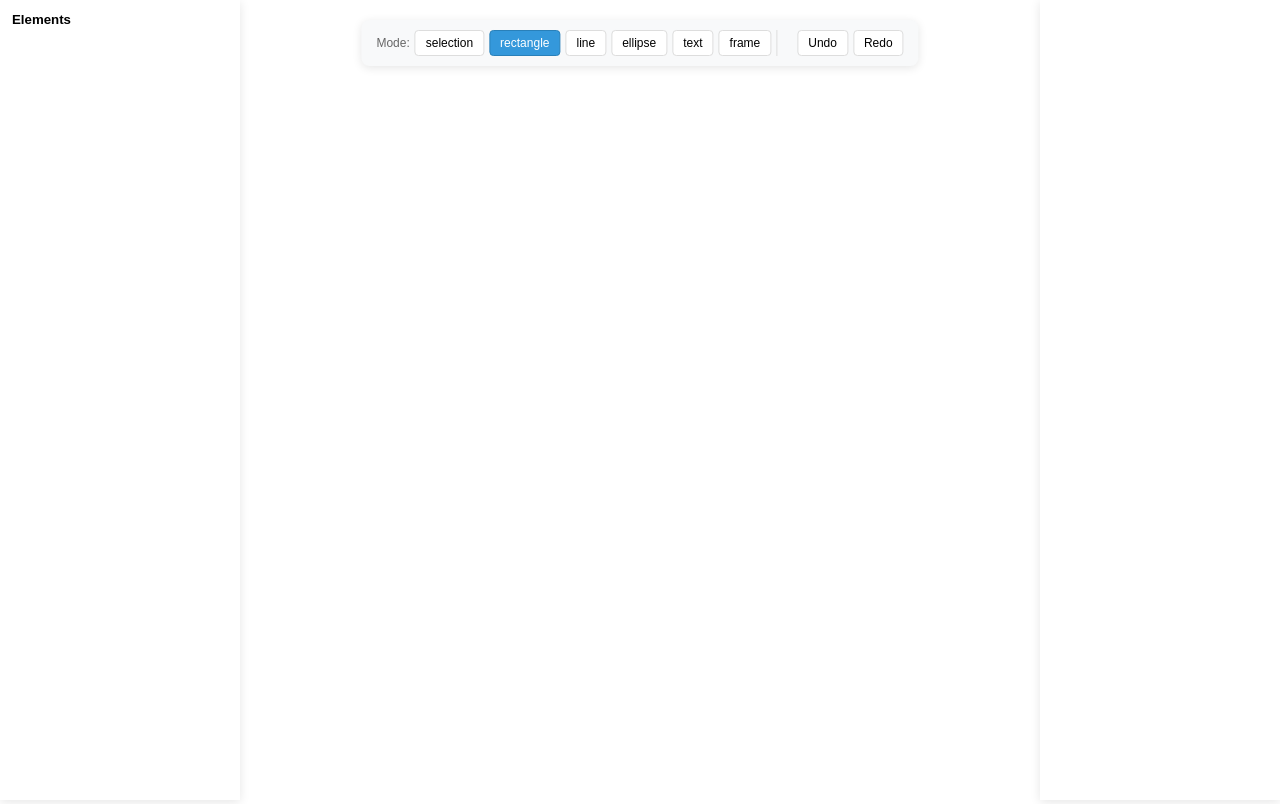
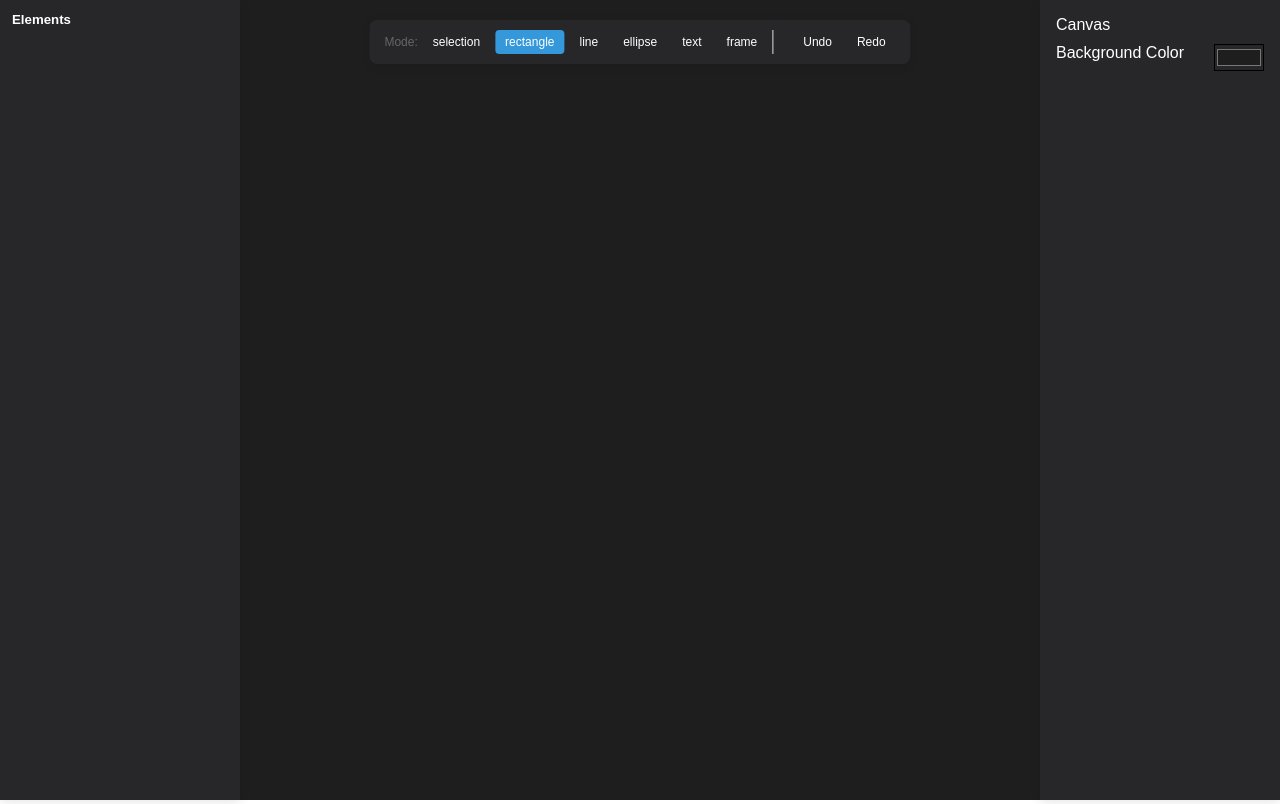
Before and after one commit to hc-b666/sketchvue, a Vue app: page / in a window 1280 px wide. Built offline with nearby package versions, Linux system fonts and the light colour scheme.

Commit message:
fix: some bugs

```diff
--- a/src/Canvas2.vue
+++ b/src/Canvas2.vue
@@ -12,7 +12,6 @@ import {
   positionWithinElement,
   resizedCoordinates,
 } from './utils/coordinates';
-import { generateHTML2 } from './utils/generateHTML';
 
 String.prototype.toCapitalize = function () {
   return this.charAt(0).toUpperCase() + this.slice(1).toLowerCase();
@@ -46,6 +45,9 @@ const selectedElement2 = ref(null);
 const panOffset = ref({ x: 0, y: 0 });
 const startPanMousePos = ref({ x: 0, y: 0 });
 const shiftPressed = ref(false);
+const canvaBgColor = ref('#1e1e1e');
+const lastHoveredElement = ref(null);
+const lastHoveredOriginalOptions = ref(null);
 
 onMounted(() => {
   ctx = canvas.value.getContext('2d');
@@ -97,6 +99,27 @@ watch(
   deep: true,
 }
 );
+watch(
+  () => selectedElement2.value?.canvasShape?.options?.strokeStyle,
+  (newstrokeStyle) => {
+    if (
+      selectedElement2.value &&
+      typeof selectedElement2.value.id === 'number' &&
+      selectedElement2.value.canvasShape &&
+      newstrokeStyle !== undefined
+    ) {
+      const idx = selectedElement2.value.id;
+      const currentElements = elements.value;
+      if (currentElements && currentElements[idx]) {
+        const { x1, y1, x2, y2, type, shapeNumber } = currentElements[idx];
+        updateElement(idx, x1, y1, x2, y2, type, shapeNumber, { strokeStyle: newstrokeStyle });
+      }
+    }
+  }, {
+  deep: true,
+}
+);
+
 
 const undoredo = (e) => {
   if ((e.metaKey || e.ctrlKey) && e.key === 'z') undo();
@@ -174,16 +197,34 @@ function drawElement(drawer, element) {
   switch (element.type) {
     case 'line':
     case 'rectangle':
-    case 'ellipse':
       const options = { ...(element.canvasShape.options || {}) };
       if (isSelected) {
-        options.strokeStyle = "blue";
-        options.lineWidth = 4;
+        options.strokeStyle = '#3498db';
+        options.lineWidth = 2;
       }
       drawer.draw({ ...element.canvasShape, options });
       break;
+    case 'ellipse':
+      const ellipseOptions = { ...(element.canvasShape.options || {}) };
+      if (isSelected && selectedElement2.value.type === 'ellipse') {
+        ellipseOptions.strokeStyle = '#3498db';
+        ellipseOptions.lineWidth = 2;
+        ellipseOptions.outsideRect = {
+          x: element.x1,
+          y: element.y1,
+          width: element.x2 - element.x1,
+          height: element.y2 - element.y1,
+        };
+      }
+      drawer.draw({ ...element.canvasShape, options: ellipseOptions });
+      break;
     case 'frame':
-      drawer.draw(element.canvasShape, { title: element.title });
+      const frameOptions = { ...(element.canvasShape.options || {}) };
+      if (isSelected) {
+        frameOptions.strokeStyle = 'blue';
+        frameOptions.lineWidth = 2;
+      }
+      drawer.draw({ ...element.canvasShape, options: frameOptions }, { title: element.title });
       break;
     case 'text':
       ctx.textBaseline = 'top';
@@ -495,6 +536,50 @@ function handleMousemove(e) {
     if (canvas.value) {
       canvas.value.style.cursor = element ? cursorForPosition(element.position) : 'default';
     }
+
+    if (
+      lastHoveredElement.value &&
+      (!element || element.id !== lastHoveredElement.value.id)
+    ) {
+      const prev = elements.value[lastHoveredElement.value.id];
+      if (prev && prev.canvasShape && prev.canvasShape.options && lastHoveredOriginalOptions.value) {
+        updateElement(
+          prev.id,
+          prev.x1,
+          prev.y1,
+          prev.x2,
+          prev.y2,
+          prev.type,
+          prev.shapeNumber,
+          { ...prev.canvasShape.options, ...lastHoveredOriginalOptions.value }
+        );
+      }
+      lastHoveredElement.value = null;
+      lastHoveredOriginalOptions.value = null;
+    }
+
+    if (element && (!lastHoveredElement.value || element.id !== lastHoveredElement.value.id)) {
+      lastHoveredElement.value = { ...element };
+      lastHoveredOriginalOptions.value = {
+        strokeStyle: element.canvasShape.options?.strokeStyle,
+        lineWidth: element.canvasShape.options?.lineWidth,
+      };
+      const hoverOptions = {
+        ...element.canvasShape.options,
+        strokeStyle: '#3498db',
+        lineWidth: 2,
+      };
+      updateElement(
+        element.id,
+        element.x1,
+        element.y1,
+        element.x2,
+        element.y2,
+        element.type,
+        element.shapeNumber,
+        hoverOptions
+      );
+    }
   }
 }
 
@@ -660,13 +745,18 @@ function setSelectedElement(el) {
             <input id="fillStyle" type="color" :value="selectedElement2.canvasShape.options.fillStyle"
               @input="e => { selectedElement2.canvasShape.options.fillStyle = e.target.value }" />
           </div>
+          <div class="sidebar-right-content_layout_items">
+            <label for="strokeStyle">Stroke Style</label>
+            <input id="strokeStyle" type="color" :value="selectedElement2.canvasShape.options.strokeStyle"
+              @input="e => { selectedElement2.canvasShape.options.strokeStyle = e.target.value }" />
+          </div>
         </div>
       </div>
 
       <!-- canvas -->
       <div v-else class="sidebar-right-content">
-        <!-- <span>Canvas</span>
-        <div class="sidebar-right-content_position">
+        <span>Canvas</span>
+        <!-- <div class="sidebar-right-content_position">
           <h5>Position</h5>
           <div class="sidebar-right-content_position_items">
             <p>X: {{ selectedElement2.canvasShape.x }}</p>
@@ -686,11 +776,16 @@ function setSelectedElement(el) {
           </div>
         </div> -->
 
+        <div class="sidebar-right-content_layout_items">
+          <label for="bgColor">Background Color</label>
+          <input id="bgColor" type="color" :value="canvaBgColor" @input="e => { canvaBgColor = e.target.value }" />
+        </div>
+
       </div>
 
     </aside>
 
-    <canvas id="canvas" ref="canvas"></canvas>
+    <canvas id="canvas" ref="canvas" :style="{ backgroundColor: canvaBgColor }"></canvas>
     <textarea v-if="action === 'writing'" ref="textarea" :value="selectedElement?.text || ''"
       @input="e => { if (selectedElement) selectedElement.text = e.target.value }" @blur="handleBlur" :style="{
         position: 'absolute',
@@ -715,6 +810,7 @@ function setSelectedElement(el) {
 }
 
 #sidebar-left {
+  color: white;
   width: 240px;
   padding: 12px;
   box-shadow: 0 2px 10px rgba(0, 0, 0, 0.1);
@@ -723,11 +819,14 @@ function setSelectedElement(el) {
   left: 0px;
   bottom: 0px;
   z-index: 250px;
+  background-color: oklch(27.4% 0.006 286.033);
 }
 
 .sidebar-right {
+  color: white;
   width: 240px;
   padding: 16px;
+  background-color: oklch(27.4% 0.006 286.033);
   box-shadow: 0 2px 10px rgba(0, 0, 0, 0.1);
   position: absolute;
   top: 0px;
@@ -751,6 +850,10 @@ function setSelectedElement(el) {
       &_items {
         display: flex;
         justify-content: space-between;
+
+        input {
+          background: transparent;
+        }
       }
     }
   }
@@ -763,7 +866,7 @@ function setSelectedElement(el) {
 
 #toolbar {
   padding: 10px;
-  background-color: #f8f9fa;
+  background-color: oklch(27.4% 0.006 286.033);
   border-radius: 8px;
   box-shadow: 0 2px 10px rgba(0, 0, 0, 0.1);
   position: absolute;
@@ -794,9 +897,11 @@ function setSelectedElement(el) {
 }
 
 #toolbar button {
+  color: white;
   padding: 5px 10px;
-  background-color: #fff;
-  border: 1px solid #ddd;
+  background: transparent;
+  border: none;
+  outline: none;
   border-radius: 4px;
   cursor: pointer;
   font-size: 12px;
@@ -804,7 +909,7 @@ function setSelectedElement(el) {
 }
 
 #toolbar button:hover {
-  background-color: #f0f0f0;
+  background-color: oklch(37% 0.013 285.805);
 }
 
 #toolbar button.active {
--- a/src/Drawer.js
+++ b/src/Drawer.js
@@ -12,9 +12,9 @@ export class Generator {
       height,
       options: {
         ...shapeOptions,
-        strokeStyle: shapeOptions.strokeStyle || "black",
-        lineWidth: shapeOptions.lineWidth || 2,
-        fillStyle: shapeOptions.fillStyle || "red",
+        strokeStyle: shapeOptions.strokeStyle || "#d9d9d9",
+        lineWidth: shapeOptions.lineWidth || 1,
+        fillStyle: shapeOptions.fillStyle || "#d9d9d9",
       },
     };
   }
@@ -30,8 +30,8 @@ export class Generator {
       height,
       options: {
         ...shapeOptions,
-        strokeStyle: shapeOptions.strokeStyle || "red",
-        lineWidth: shapeOptions.lineWidth || 2,
+        strokeStyle: shapeOptions.strokeStyle || "white",
+        lineWidth: shapeOptions.lineWidth || 1,
         fillStyle: shapeOptions.fillRect || "white",
       },
     };
@@ -48,7 +48,7 @@ export class Generator {
       y2,
       options: {
         ...shapeOptions,
-        strokeStyle: shapeOptions.strokeStyle || "black",
+        strokeStyle: shapeOptions.strokeStyle || "#d9d9d9",
         lineWidth: shapeOptions.lineWidth || 1,
       },
     };
@@ -74,8 +74,9 @@ export class Generator {
       endAngle,
       options: {
         ...options,
-        strokeStyle: options.strokeStyle || "black",
+        strokeStyle: options.strokeStyle || "#d9d9d9",
         lineWidth: options.lineWidth || 1,
+        fillStyle: options.fillStyle || "#d9d9d9",
       },
     };
   }
@@ -142,6 +143,19 @@ export class Drawer {
 
   _drawEllipse(shape) {
     const { x, y, rX, rY, rotation, startAngle, endAngle, options } = shape;
+
+    if (options.outsideRect) {
+      const { x, y, width, height } = options.outsideRect;
+      this.ctx.beginPath();
+
+      this.ctx.strokeStyle = options.strokeStyle || "#d9d9d9";
+      this.ctx.fillStyle = options.fillStyle || "#d9d9d9";
+      this.ctx.lineWidth = 1;
+
+      this.ctx.strokeRect(x, y, width, height);
+      this.ctx.stroke();
+    }
+
     this.ctx.beginPath();
 
     this.ctx.ellipse(x, y, rX, rY, rotation, startAngle, endAngle, false);
--- a/src/utils/coordinates.js
+++ b/src/utils/coordinates.js
@@ -62,9 +62,13 @@ export function positionWithinElement(ctx, x, y, element) {
       const radiusX = Math.abs(x2 - x1) / 2;
       const radiusY = Math.abs(y2 - y1) / 2;
       const ellipseInside =
-        (x - centerX) ** 2 / radiusX ** 2 + (y - centerY) ** 2 / radiusY ** 2 <=
-        1;
-      return ellipseInside ? "inside" : null;
+        (x - centerX) ** 2 / radiusX ** 2 + (y - centerY) ** 2 / radiusY ** 2 <
+        1 ? "inside" : null;
+      const topLeft = nearPoint(x, y, x1, y1, "tl");
+      const topRight = nearPoint(x, y, x2, y1, "tr");
+      const bottomLeft = nearPoint(x, y, x1, y2, "bl");
+      const bottomRight = nearPoint(x, y, x2, y2, "br");
+      return ellipseInside || topLeft || topRight || bottomLeft || bottomRight;
     case "text":
       const textWidth = ctx.measureText(element.text).width;
       const textHeight = 16;
```
